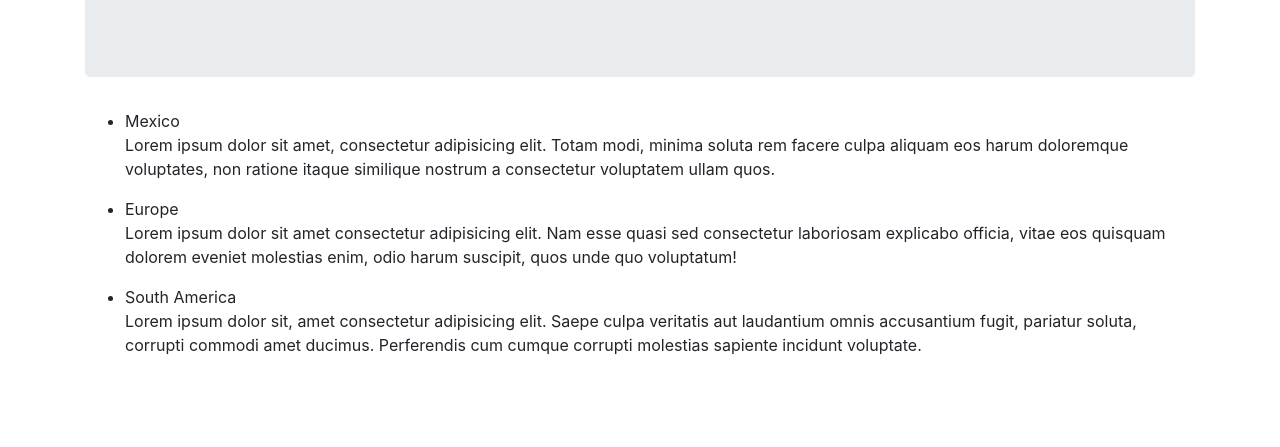
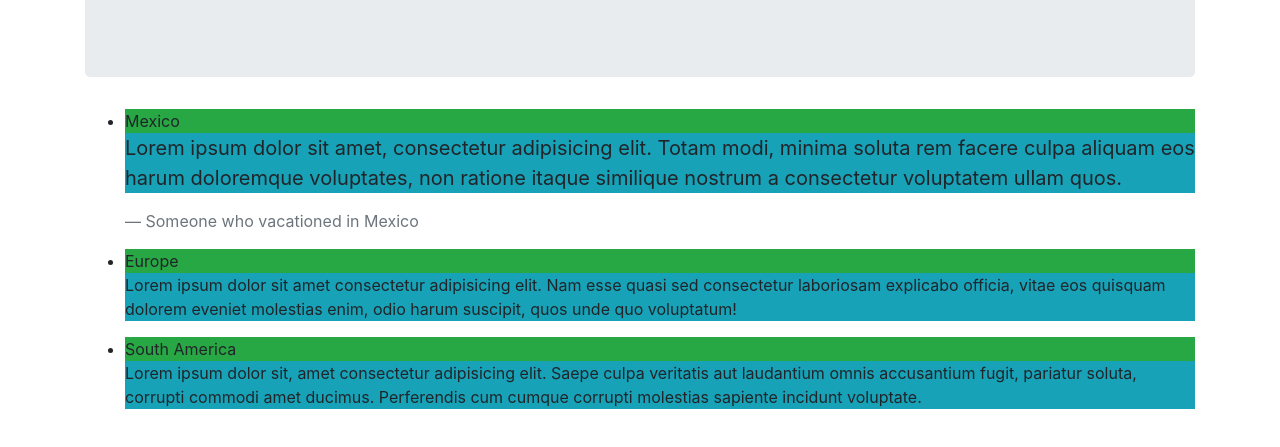
Before and after one commit to chonnessey/vacation-site, a plain HTML site: page index.html in a window 1280 px wide. Shown: the part 147-594 px from the top of the page. Drawn offline with Linux system fonts and the light colour scheme.

Commit message:
add bg info and success classes to website
co-authored-by: Tori West <victoria_west@ymail.com>

```diff
--- a/index.html
+++ b/index.html
@@ -14,12 +14,15 @@
       <p>here are a few places I love to vaction at</p>
     </div>
       <ul>
-        <li>Mexico</li>
-        <p>Lorem ipsum dolor sit amet, consectetur adipisicing elit. Totam modi, minima soluta rem facere culpa aliquam eos harum doloremque voluptates, non ratione itaque similique nostrum a consectetur voluptatem ullam quos.</p>
-        <li>Europe</li>
-        <p>Lorem ipsum dolor sit amet consectetur adipisicing elit. Nam esse quasi sed consectetur laboriosam explicabo officia, vitae eos quisquam dolorem eveniet molestias enim, odio harum suscipit, quos unde quo voluptatum!</p>
-        <li>South America</li>
-        <p>Lorem ipsum dolor sit, amet consectetur adipisicing elit. Saepe culpa veritatis aut laudantium omnis accusantium fugit, pariatur soluta, corrupti commodi amet ducimus. Perferendis cum cumque corrupti molestias sapiente incidunt voluptate.</p>
+        <li class=bg-success>Mexico</li>
+        <blockquote class="blockquote">
+          <p class=bg-info>Lorem ipsum dolor sit amet, consectetur adipisicing elit. Totam modi, minima soluta rem facere culpa aliquam eos harum doloremque voluptates, non ratione itaque similique nostrum a consectetur voluptatem ullam quos.</p>
+          <footer class="blockquote-footer">Someone who vacationed in Mexico</footer>
+        </blockquote>
+        <li class=bg-success>Europe</li>
+        <p class=bg-info>Lorem ipsum dolor sit amet consectetur adipisicing elit. Nam esse quasi sed consectetur laboriosam explicabo officia, vitae eos quisquam dolorem eveniet molestias enim, odio harum suscipit, quos unde quo voluptatum!</p>
+        <li class=bg-success>South America</li>
+        <p class=bg-info>Lorem ipsum dolor sit, amet consectetur adipisicing elit. Saepe culpa veritatis aut laudantium omnis accusantium fugit, pariatur soluta, corrupti commodi amet ducimus. Perferendis cum cumque corrupti molestias sapiente incidunt voluptate.</p>
     </ul>
   <div>
 
```
